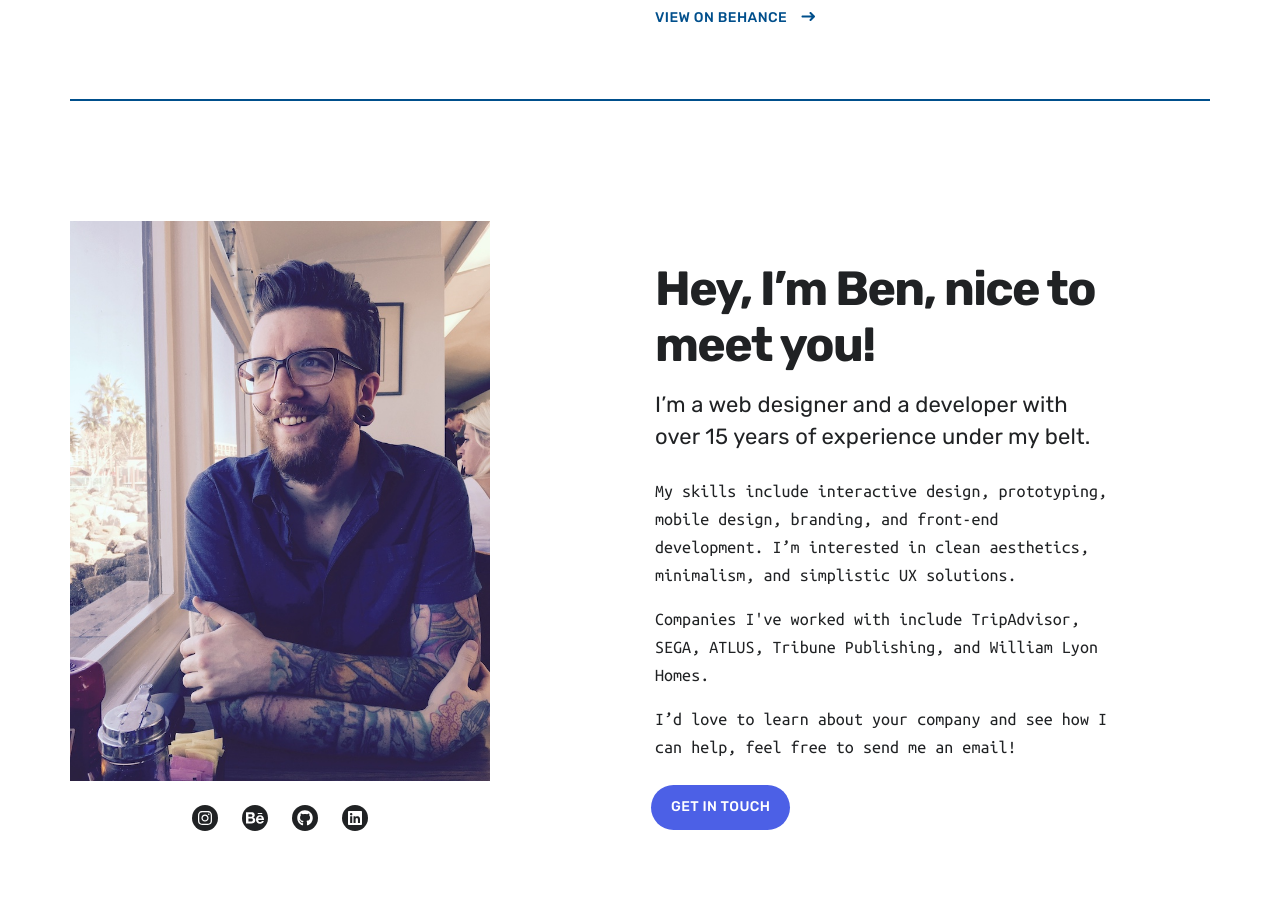
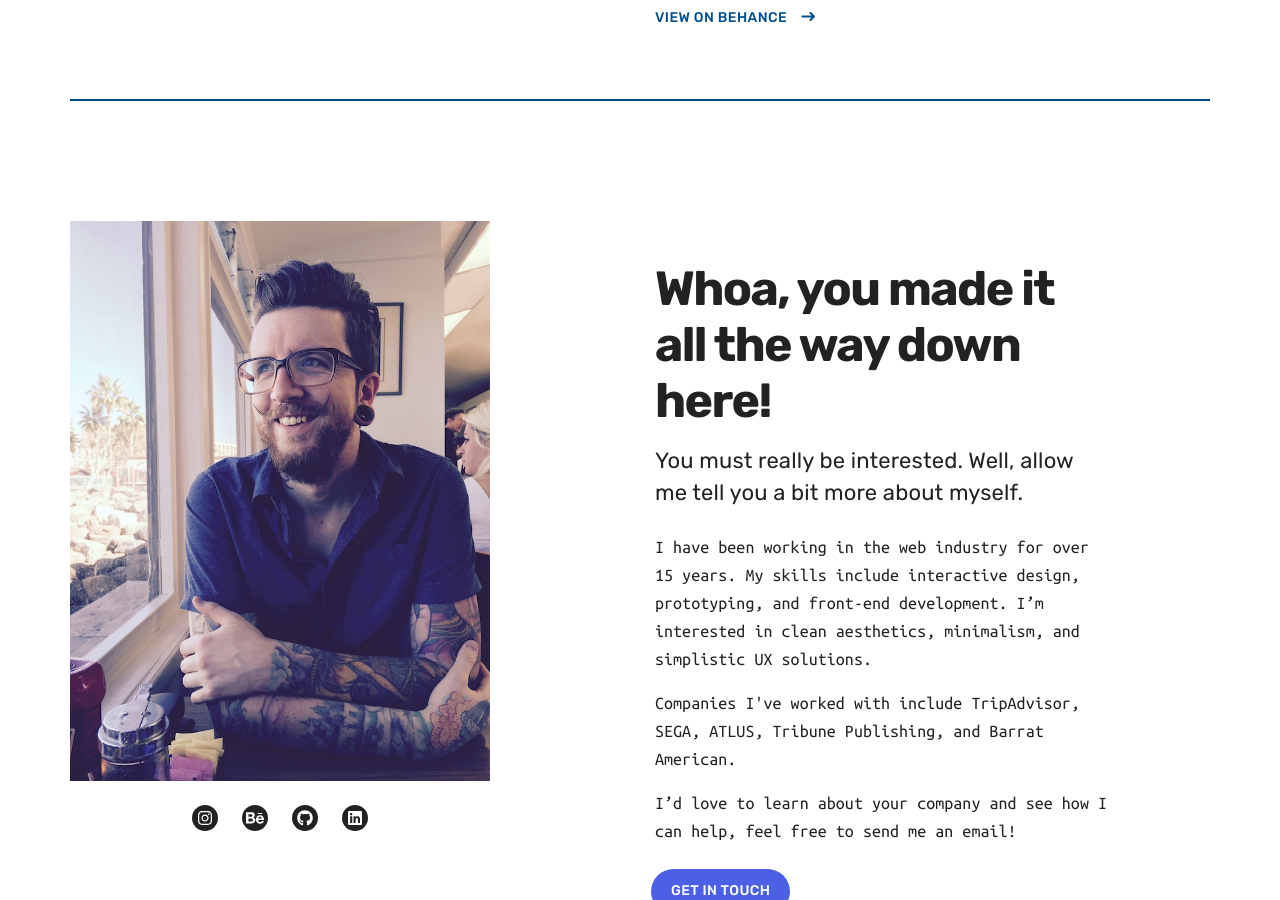
Before and after one commit to bennforlife/bennforlife.github.io, a Jekyll site: the page built from index.html, in a window 1280 px wide and 900 px high, scrolled down 4798 px. Built offline with Jekyll 4.4.1, drawn with Linux system fonts in a browser that asks for light colours; nearby versions of some CDN libraries.

Commit message:
Update about-me section

```diff
--- a/_includes/section__about.html
+++ b/_includes/section__about.html
@@ -11,11 +11,10 @@
     </div>
 
     <div class="about__content">
-      <h2 class="title">Hey, I’m Ben, nice to meet you!</h2>
-      <p class="subtitle subtitle--light">I’m a web designer and a developer with over 15 years of experience under my belt.</p>
-      <p>My skills include interactive design, prototyping, mobile design,
-        branding, and front-end development. I’m interested in clean aesthetics, minimalism, and simplistic UX solutions.</p>
-      <p>Companies I've worked with include TripAdvisor, SEGA, ATLUS, Tribune Publishing, and William Lyon Homes.</p>
+      <h2 class="title">Whoa, you made it all the way down here!</h2>
+      <p class="subtitle subtitle--light">You must really be interested. Well, allow me tell you a bit more about myself.</p>
+      <p>I have been working in the web industry for over 15 years. My skills include interactive design, prototyping, and front-end development. I’m interested in clean aesthetics, minimalism, and simplistic UX solutions.</p>
+      <p>Companies I've worked with include TripAdvisor, SEGA, ATLUS, Tribune Publishing, and Barrat American.</p>
       <p>I’d love to learn about your company and see how I can help, feel free to send me an email!</p>
 
       <a href="" class="cta button--fill contact-trigger js-contact">Get in Touch</a>
```
